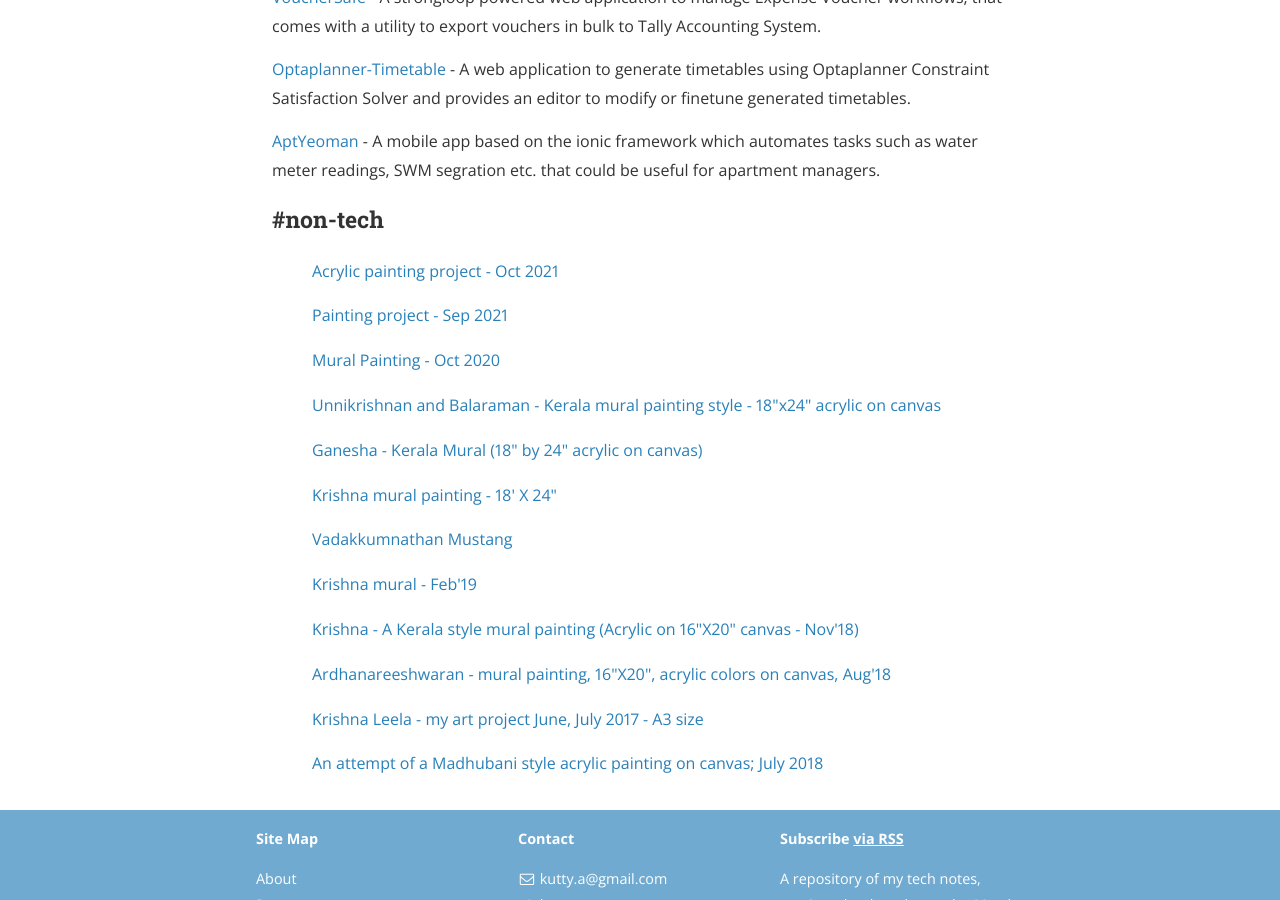
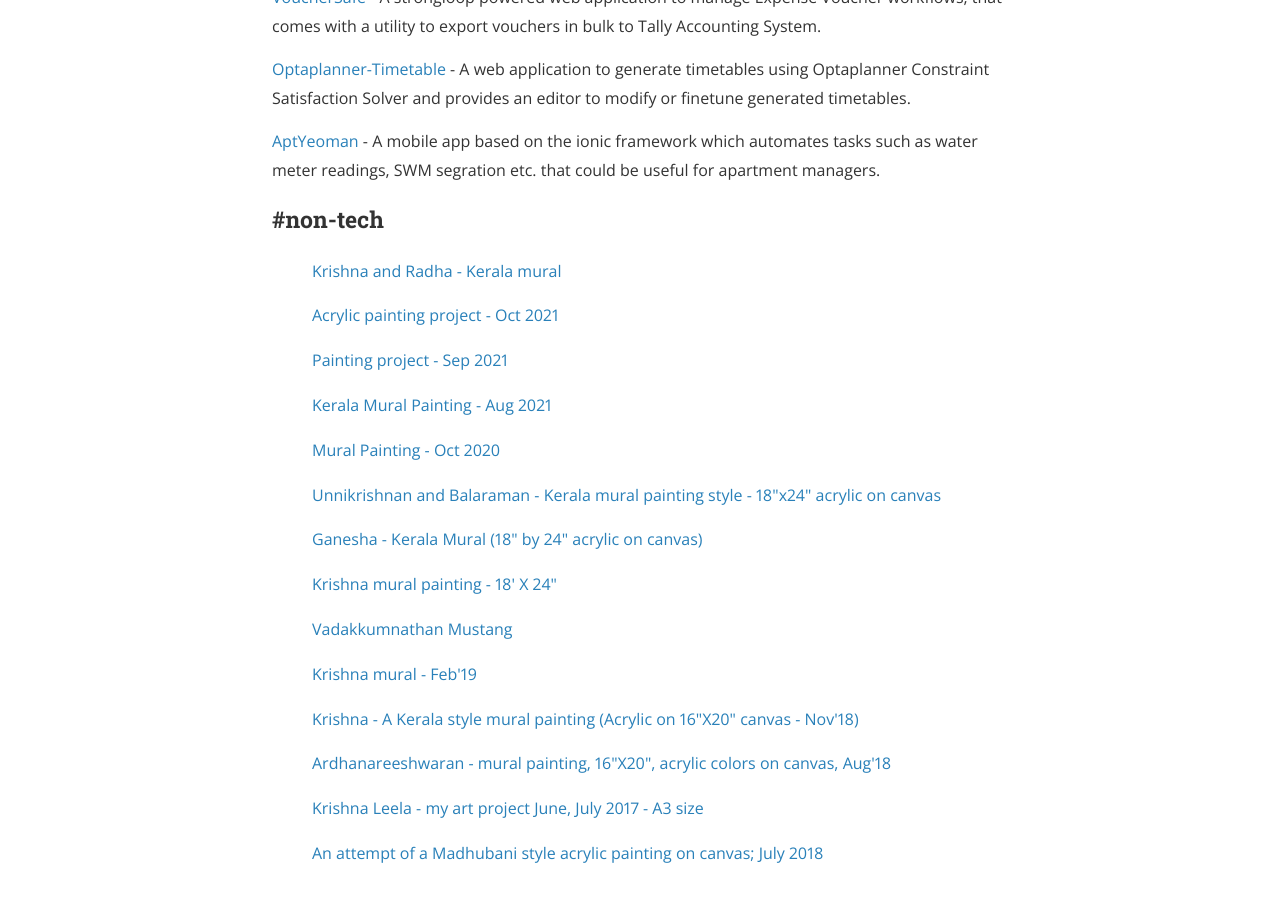
Before and after one commit to arunkutty/arunkutty.github.io, a Jekyll site: the page built from projects.md, in a window 1280 px wide and 900 px high, scrolled down 433 px. Built offline with Jekyll 4.4.1, drawn with Linux system fonts in a browser that asks for light colours; nearby versions of some CDN libraries; a style sheet for code colours, icons or effects is not loaded.

Commit message:
added 2 painting projects

```diff
--- a/projects.md
+++ b/projects.md
@@ -17,13 +17,16 @@ Calendar equivalent. Check out our [calendar web application](http://kollavarsha
 
 ### #non-tech
 <p>
+<blockquote class="imgur-embed-pub" lang="en" data-id="a/QOULSx9"  ><a href="//imgur.com/a/QOULSx9">Krishna and Radha - Kerala mural</a></blockquote><script async src="//s.imgur.com/min/embed.js" charset="utf-8"></script>
+</p>
+<p>
 <blockquote class="imgur-embed-pub" lang="en" data-id="a/2no5Fsw"  ><a href="//imgur.com/a/2no5Fsw">Acrylic painting project - Oct 2021</a></blockquote><script async src="//s.imgur.com/min/embed.js" charset="utf-8"></script>
 </p>
 <p>
 <blockquote class="imgur-embed-pub" lang="en" data-id="a/iDhIk9q"  ><a href="//imgur.com/a/iDhIk9q">Painting project - Sep 2021</a></blockquote><script async src="//s.imgur.com/min/embed.js" charset="utf-8"></script>
 </p>
 <p>
-
+<blockquote class="imgur-embed-pub" lang="en" data-id="PRTV0PI"  ><a href="//imgur.com/PRTV0PI">Kerala Mural Painting - Aug 2021</a></blockquote><script async src="//s.imgur.com/min/embed.js" charset="utf-8"></script>
 </p>
 <p>
 <blockquote class="imgur-embed-pub" lang="en" data-id="a/ZMpEzfh"  ><a href="//imgur.com/a/ZMpEzfh">Mural Painting - Oct 2020</a></blockquote><script async src="//s.imgur.com/min/embed.js" charset="utf-8"></script>
```
Also changed, not shown: 1 other file.
